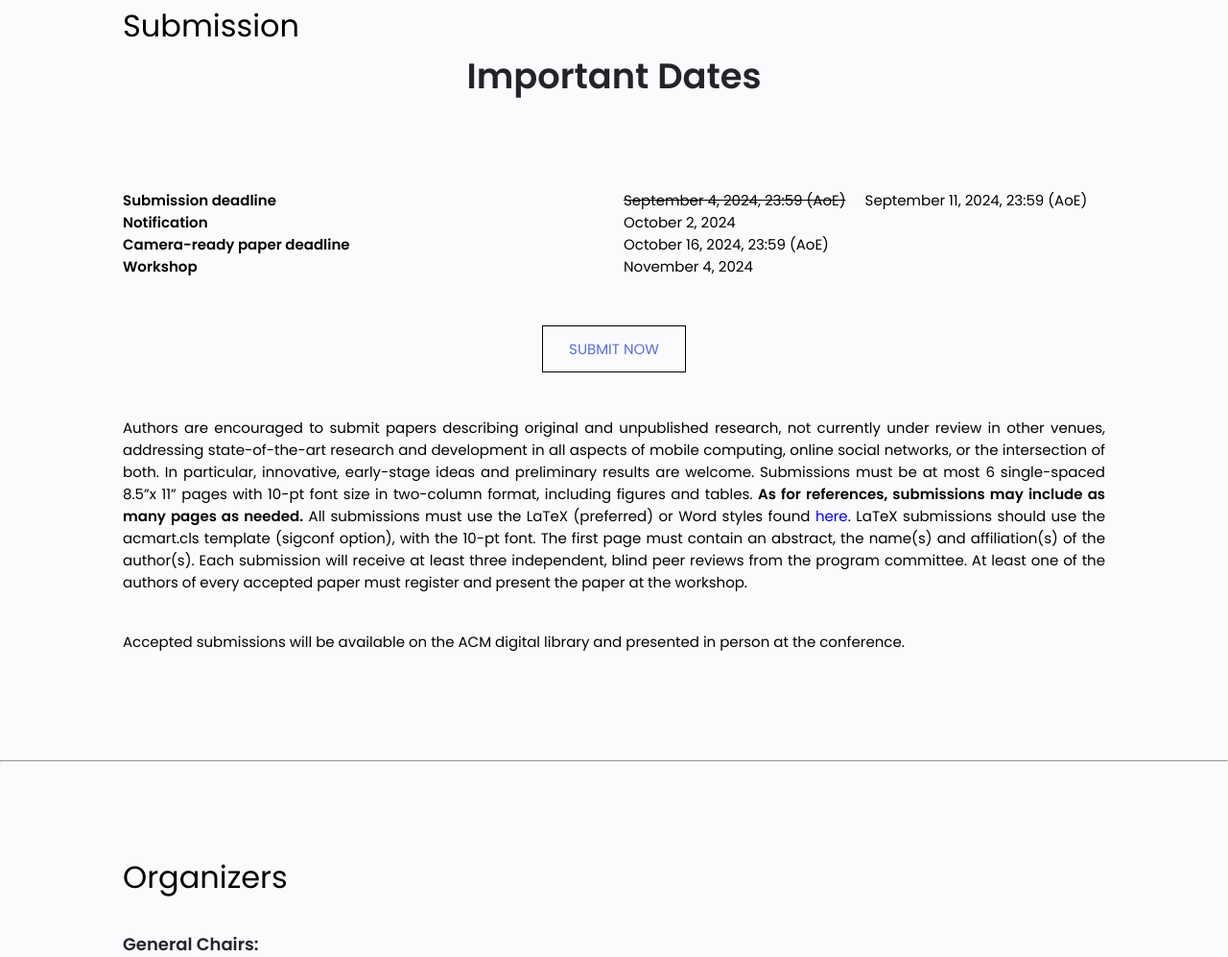
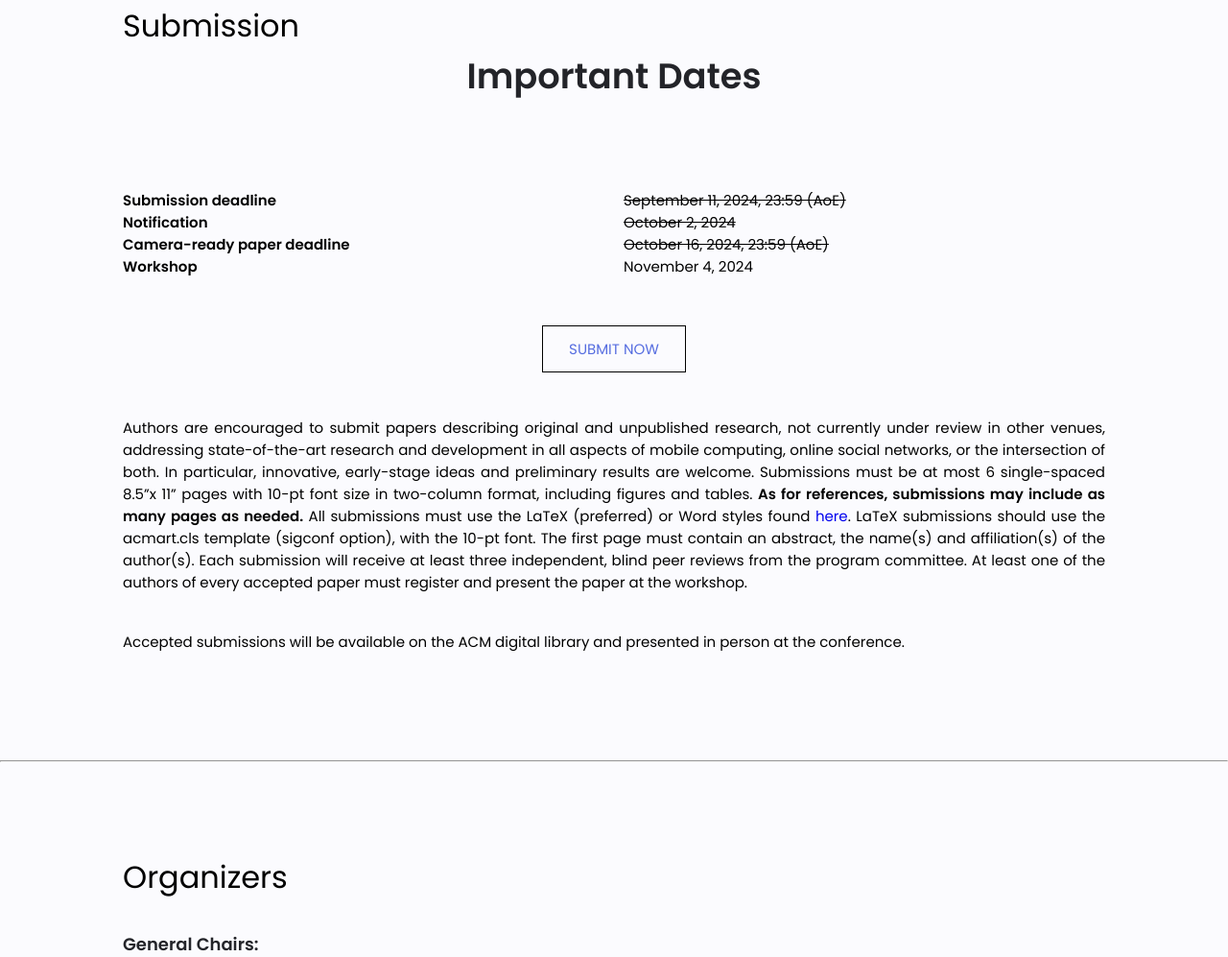
Before and after one commit to SocialMeta2024/socialmeta2024.github.io, a plain HTML site: page index.html in a window 1280 px wide. Shown: the part 4809-5806 px from the top of the page at 96% size. Drawn offline with nearby package versions, Linux system fonts and the light colour scheme.

Commit message:
1029updatesubmission

```diff
--- a/index.html
+++ b/index.html
@@ -503,10 +503,11 @@ Lik-Hang Lee (The Hong Kong Polytechnic University) </p>
         </div>
 
 <div class="right-column">
-    <del>September 4, 2024, 23:59 (AoE)</del>   &nbsp; &nbsp; September 11, 2024, 23:59 (AoE)<br>
-    October 2, 2024 <br>
-    October 16, 2024, 23:59 (AoE)<br>
-    November 4, 2024 <br>
+   <!--  <del>September 4, 2024, 23:59 (AoE)</del>   &nbsp; &nbsp; -->
+<del> September 11, 2024, 23:59 (AoE)</del><br>
+   <del>  October 2, 2024 </del><br>
+    <del> October 16, 2024, 23:59 (AoE)</del><br>
+   November 4, 2024 <br>
 </div>
 
         </div>
```
